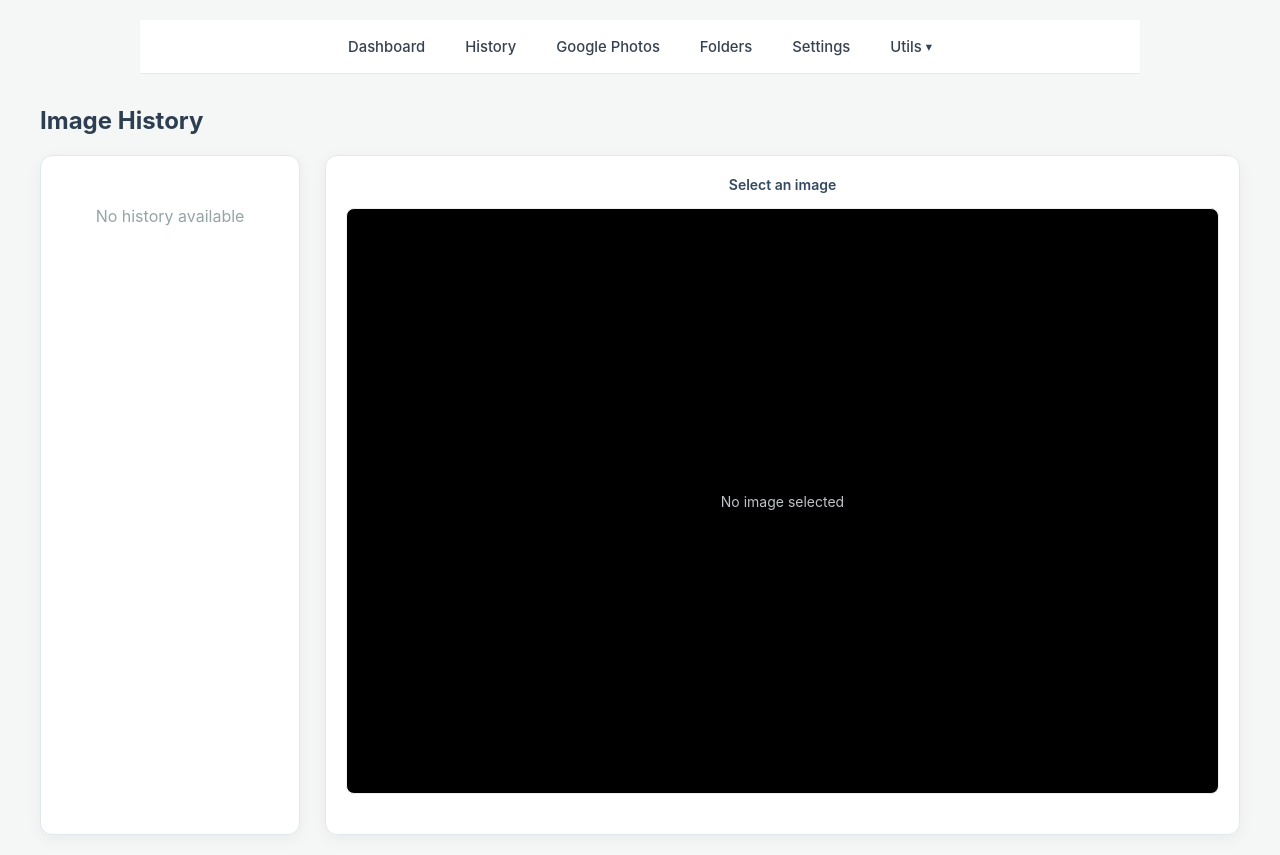
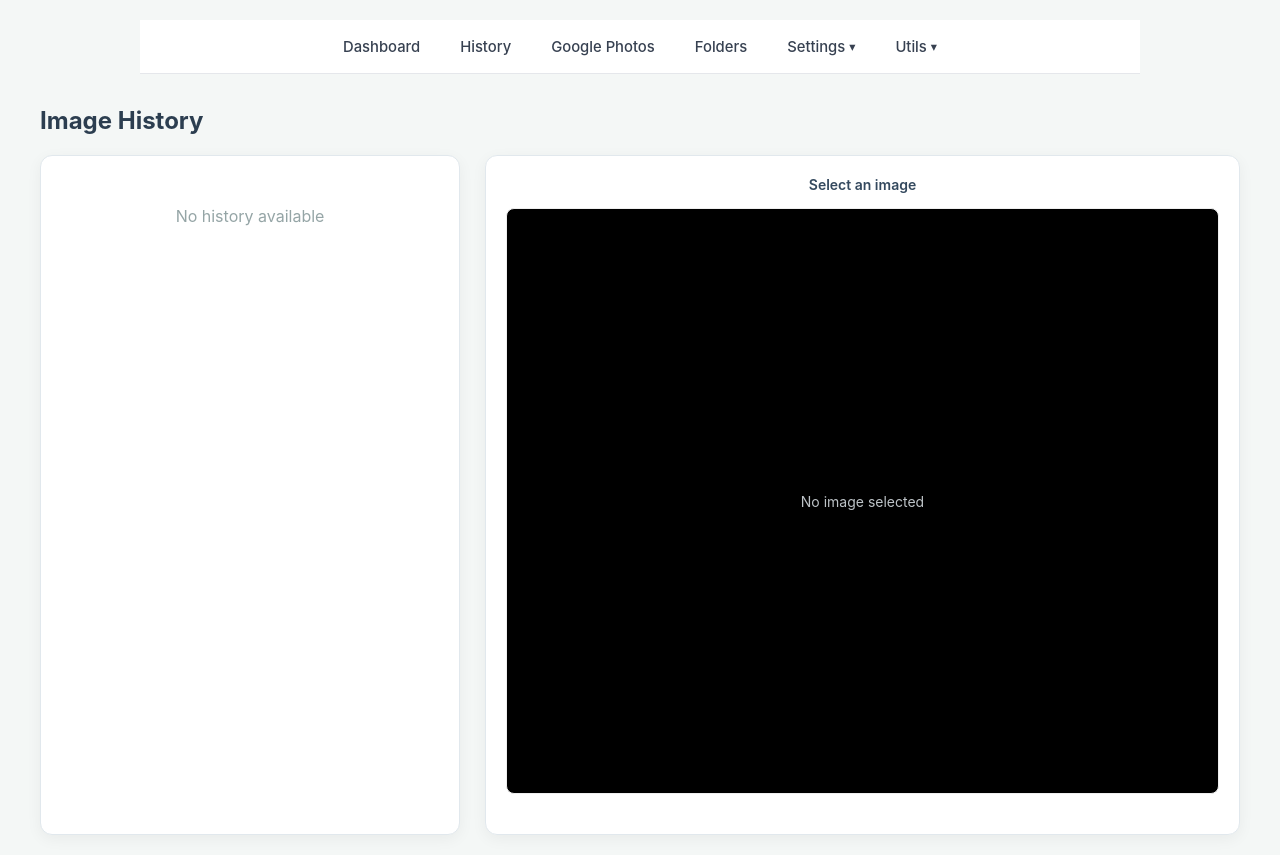
Before and after one commit to agmonr/Smarterdigitalframe, a Flask app: template templates/history.html in a window 1280 px wide. Run offline with Flask 3, Linux system fonts and the light colour scheme; the template is opened without the code that fills it, so the values that code supplies are empty.

Commit message:
feat: refactor settings and proximity navigation; fix history filename truncation

```diff
--- a/manager.py
+++ b/manager.py
@@ -28,11 +28,11 @@ def live_video():
 def folders_page():
     return render_template('folders.html')
 
-@app.route('/settings')
+@app.route('/settings/general')
 def settings_page():
     return render_template('settings.html')
 
-@app.route('/proximity')
+@app.route('/settings/proximity')
 def proximity_page():
     return render_template('ble_proximity.html')
 
--- a/templates/history.html
+++ b/templates/history.html
@@ -20,7 +20,7 @@
 
         /* Master List */
         .history-list {
-            width: fit-content;
+            width: 100%;
             min-width: 260px;
             max-width: 420px;
             background: var(--card-bg, #fff);
@@ -35,6 +35,7 @@
         /* Detail Preview */
         .preview-pane {
             flex: 1;
+            min-width: 0;
             background: var(--card-bg, #fff);
             padding: 20px;
             border-radius: 12px;
@@ -53,12 +54,16 @@
             border-bottom: 1px solid #f0f4f8;
             cursor: pointer;
             display: flex;
+            flex-wrap: nowrap;
             justify-content: space-between;
             align-items: center;
             scroll-margin: 15px 0;
             border-radius: 8px;
             transition: all 0.2s ease;
             margin-bottom: 4px;
+            min-width: 0;
+            max-width: 100%;
+            overflow: hidden;
         }
         .history-item:hover { background: #f8fbff; }
         .history-item.active {
@@ -68,6 +73,17 @@
         }
 
         .timestamp { font-size: 11px; color: #95a5a6; font-variant-numeric: tabular-nums; }
+
+        #preview-filename {
+            margin-bottom: 15px;
+            font-weight: 600;
+            font-size: 14px;
+            color: #34495e;
+            white-space: nowrap;
+            overflow: hidden;
+            text-overflow: ellipsis;
+            width: 100%;
+        }
 
         .img-container {
             flex: 1;
@@ -139,7 +155,7 @@
                 border-bottom: 3px solid #3498db;
                 border-radius: 0;
                 box-shadow: 0 4px 12px rgba(0,0,0,0.15);
-                max-height: 50vh;
+                max-height: 60vh;
             }
 
             .img-container {
@@ -155,12 +171,15 @@
                 height: auto;
                 overflow-y: visible;
                 flex: none;
+                width: 100%;
+                max-width: 100%;
             }
 
             .history-item {
                 background: #fff;
                 border: 1px solid #e1e8ed;
                 margin: 0 10px 8px 10px;
+                width: calc(100% - 20px);
                 /* This ensures when we scroll to an item, it lands nicely */
                 scroll-margin-top: 250px;
             }
@@ -173,7 +192,6 @@
             }
             button.show { flex: 2; padding: 10px; font-size: 14px; margin-bottom: 0; max-width: none; }
             button.remove { flex: 1; padding: 10px 5px; font-size: 12px; max-width: none; }
-            #preview-filename { font-size: 11px; margin-bottom: 5px; white-space: nowrap; overflow: hidden; text-overflow: ellipsis; }
         }
         </style>
 </head>
@@ -191,7 +209,7 @@
 
             <!-- Detail Preview -->
             <div class="preview-pane" id="preview-section">
-                <div id="preview-filename" style="margin-bottom: 15px; font-weight: 600; font-size: 14px; color: #34495e; word-break: break-all;">Select an image</div>
+                <div id="preview-filename">Select an image</div>
 
                 <div class="img-container">
                     <img id="preview-img" class="img-preview" src="" style="display: none;">
@@ -280,22 +298,26 @@
                     div.className = 'history-item';
                     div.onclick = () => selectImage(item.name, div, item.path, index);
 
-                    const nameSpan = document.createElement('span');
-                    nameSpan.textContent = item.name;
-                    nameSpan.style.fontSize = '13px';
-                    nameSpan.style.fontWeight = '500';
-                    nameSpan.style.overflow = 'hidden';
-                    nameSpan.style.textOverflow = 'ellipsis';
-                    nameSpan.style.whiteSpace = 'nowrap';
-                    nameSpan.style.paddingRight = '10px';
+                    const nameDiv = document.createElement('div');
+                    nameDiv.textContent = item.name;
+                    nameDiv.style.fontSize = '13px';
+                    nameDiv.style.fontWeight = '500';
+                    nameDiv.style.overflow = 'hidden';
+                    nameDiv.style.textOverflow = 'ellipsis';
+                    nameDiv.style.whiteSpace = 'nowrap';
+                    nameDiv.style.paddingRight = '10px';
+                    nameDiv.style.flex = '1';
+                    nameDiv.style.minWidth = '0';
 
                     const timeSpan = document.createElement('span');
                     const date = new Date(item.timestamp);
                     timeSpan.className = 'timestamp';
                     timeSpan.textContent = date.toLocaleTimeString([], {hour: '2-digit', minute:'2-digit'});
                     timeSpan.style.flexShrink = '0';
+                    timeSpan.style.whiteSpace = 'nowrap';
+                    timeSpan.style.marginLeft = '10px';
 
-                    div.appendChild(nameSpan);
+                    div.appendChild(nameDiv);
                     div.appendChild(timeSpan);
                     list.appendChild(div);
 
--- a/templates/nav.html
+++ b/templates/nav.html
@@ -119,14 +119,19 @@
     <a href="/camera" id="nav-camera" data-path="/camera" style="display: none;">Camera</a>
     <a href="/live-video" id="nav-live-video" data-path="/live-video" style="display: none;">Live Video</a>
     <a href="/folders" data-path="/folders">Folders</a>
-    <a href="/settings" data-path="/settings">Settings</a>
+    <div class="dropdown">
+        <span class="dropbtn">Settings <small>&#9662;</small></span>
+        <div class="dropdown-content">
+            <a href="/settings/general" data-path="/settings/general">General</a>
+            <a href="/settings/proximity" data-path="/settings/proximity">Proximity</a>
+        </div>
+    </div>
     <div class="dropdown">
         <span class="dropbtn">Utils <small>&#9662;</small></span>
         <div class="dropdown-content">
             <a href="/terminal">Terminal</a>
             <a href="/system">Status</a>
             <a href="/network">Network</a>
-            <a href="/proximity">Proximity</a>
         </div>
     </div>
 </div>
@@ -137,9 +142,20 @@
         const currentPath = window.location.pathname;
         const navLinks = document.querySelectorAll('.top-nav a');
         navLinks.forEach(link => {
-            if (link.getAttribute('href') === currentPath ||
-                (currentPath === '/' && link.getAttribute('href') === '/')) {
+            const linkPath = link.getAttribute('href');
+            if (linkPath === currentPath || (currentPath === '/' && linkPath === '/')) {
                 link.classList.add('active');
+
+                // If the link is inside a dropdown, highlight the dropdown button
+                const dropdown = link.closest('.dropdown');
+                if (dropdown) {
+                    const dropbtn = dropdown.querySelector('.dropbtn');
+                    if (dropbtn) {
+                        dropbtn.style.backgroundColor = 'var(--nav-hover)';
+                        dropbtn.style.color = 'var(--primary-color)';
+                        dropbtn.style.fontWeight = '600';
+                    }
+                }
             }
         });
 
```
